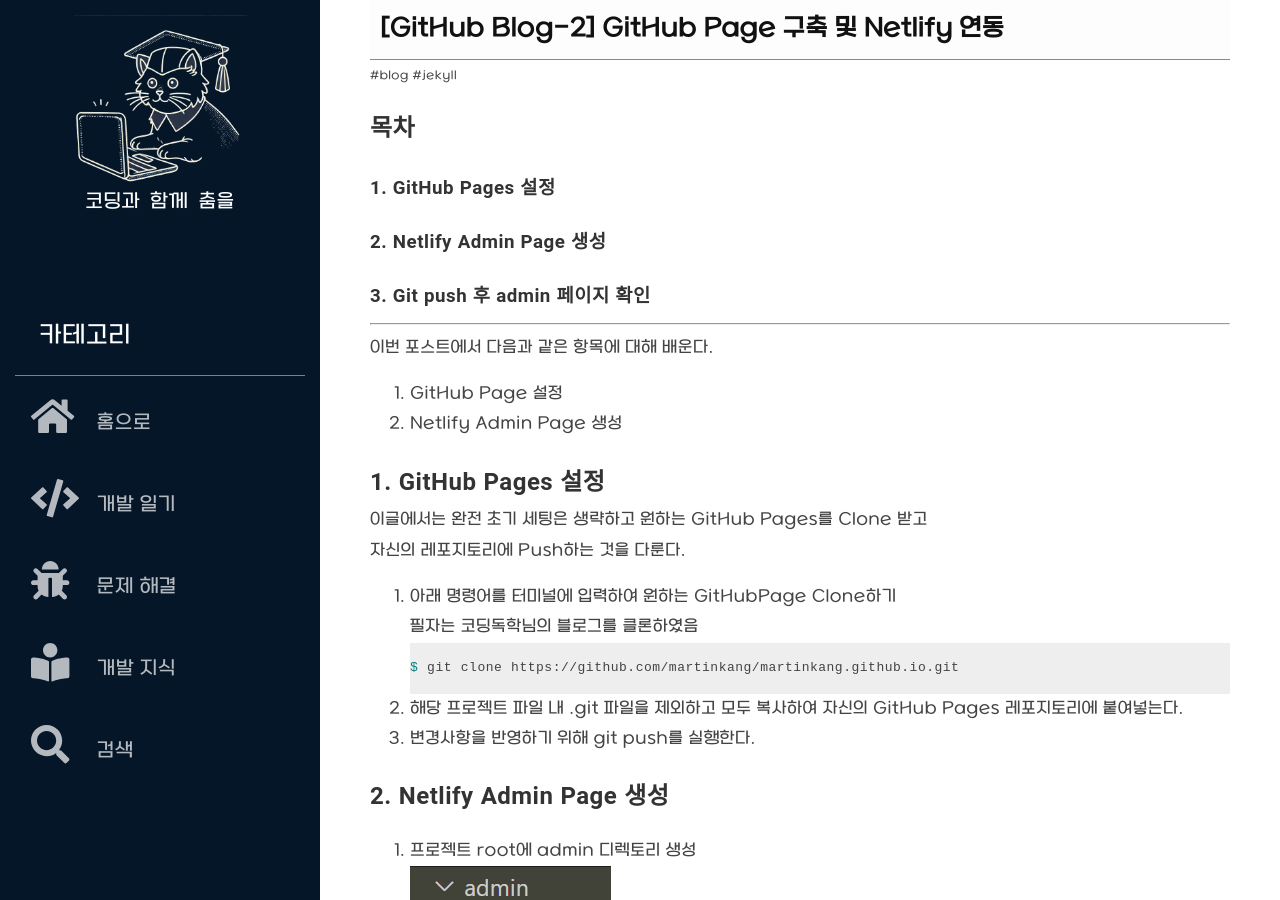
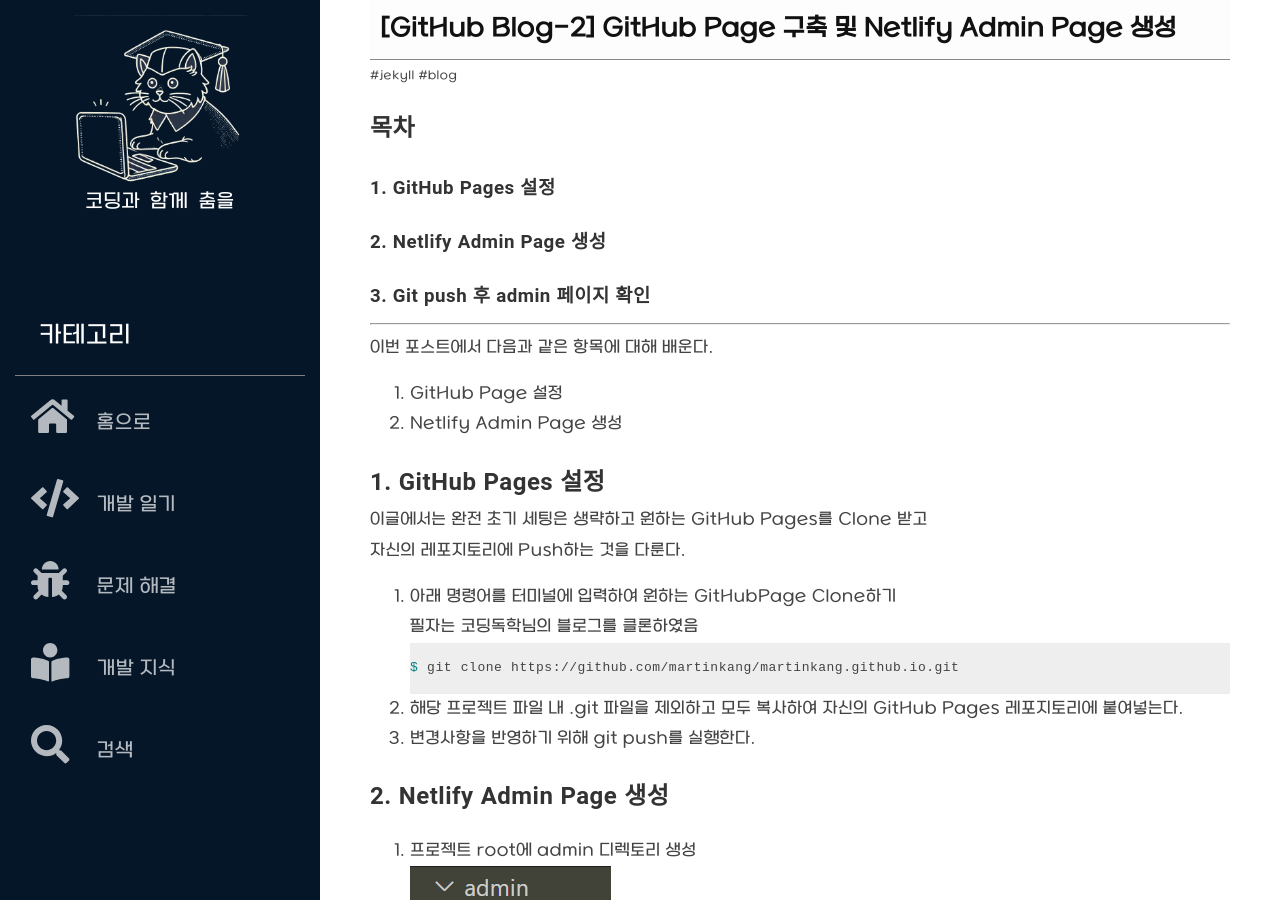
Before and after one commit to billiamchoi/billiamchoi.github.io, a Jekyll site: the page built from _posts/Develop/2024-10-30-github-blog-2-github-page-구축-및-netlify-연동.md, in a window 1280 px wide and 900 px high. Built offline with Jekyll 4.4.1, drawn with Linux system fonts in a browser that asks for light colours; comment, search, counter and statistics services are not loaded.

Commit message:
Update Develop “2024-10-30-github-blog-2-github-page-구축-및-netlify-연동”

```diff
--- a/_posts/Develop/2024-10-30-github-blog-2-github-page-구축-및-netlify-연동.md
+++ b/_posts/Develop/2024-10-30-github-blog-2-github-page-구축-및-netlify-연동.md
@@ -1,15 +1,15 @@
 ---
 layout: post
-title: "[GitHub Blog-2] GitHub Page 구축 및 Netlify 연동"
-description: GitHub Page 구축하고 Netlify 초기 설정법에 대해 배운다.
+title: "[GitHub Blog-2] GitHub Page 구축 및 Netlify Admin Page 생성"
+description: GitHub Page 구축하고 Netlify Admin Page 생성하는 법에 대해 다룬다.
 date: 2024-10-30T14:04:00 +09:00
 categories: develop
 keyword:
   - HeadlessCMS
   - ""
 tags:
+  - jekyll
   - blog
-  - jekyll
 img-tag: github
 ---
 # 목차
```
